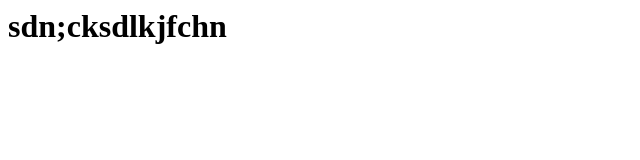
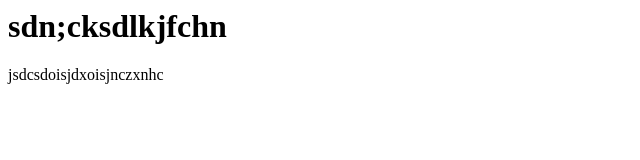
Before and after one commit to srivas028/srivas028, a plain HTML site: page index.html in a window 1280 px wide. Shown: the whole page, without its empty margins (0-640 px from the left). Drawn offline with Linux system fonts and the light colour scheme.

Commit message:
Added paragraph

```diff
--- a/index.html
+++ b/index.html
@@ -7,5 +7,6 @@
 </head>
 <body>
     <h1>sdn;cksdlkjfchn</h1>
+    <p>jsdcsdoisjdxoisjnczxnhc</p>
 </body>
 </html>
```
